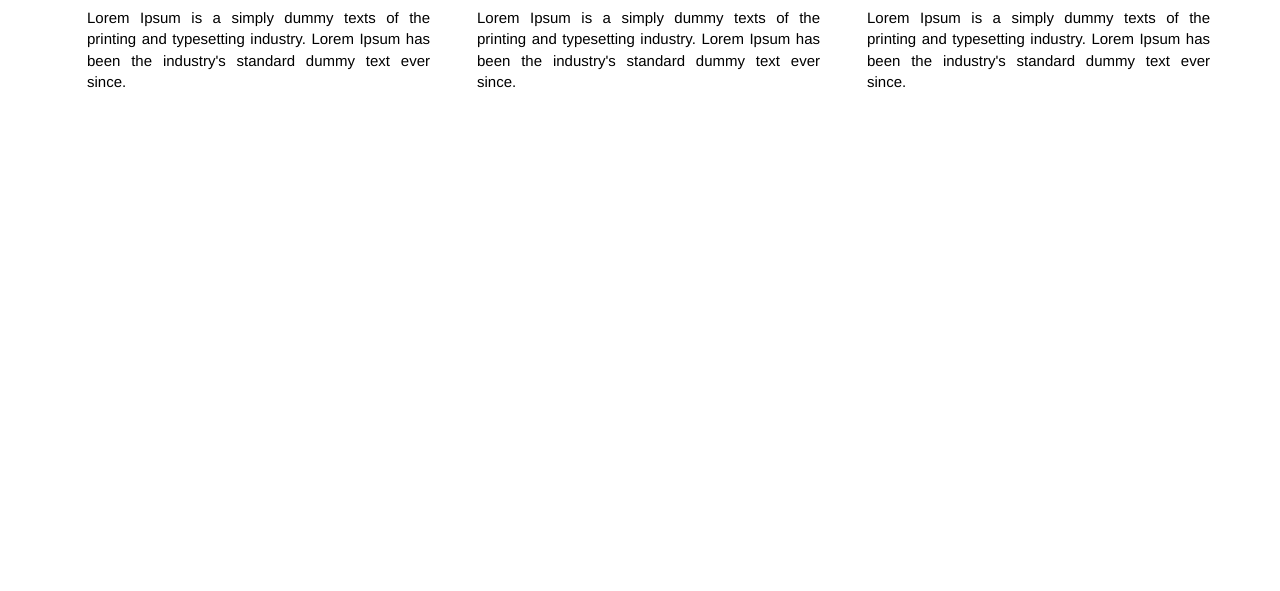
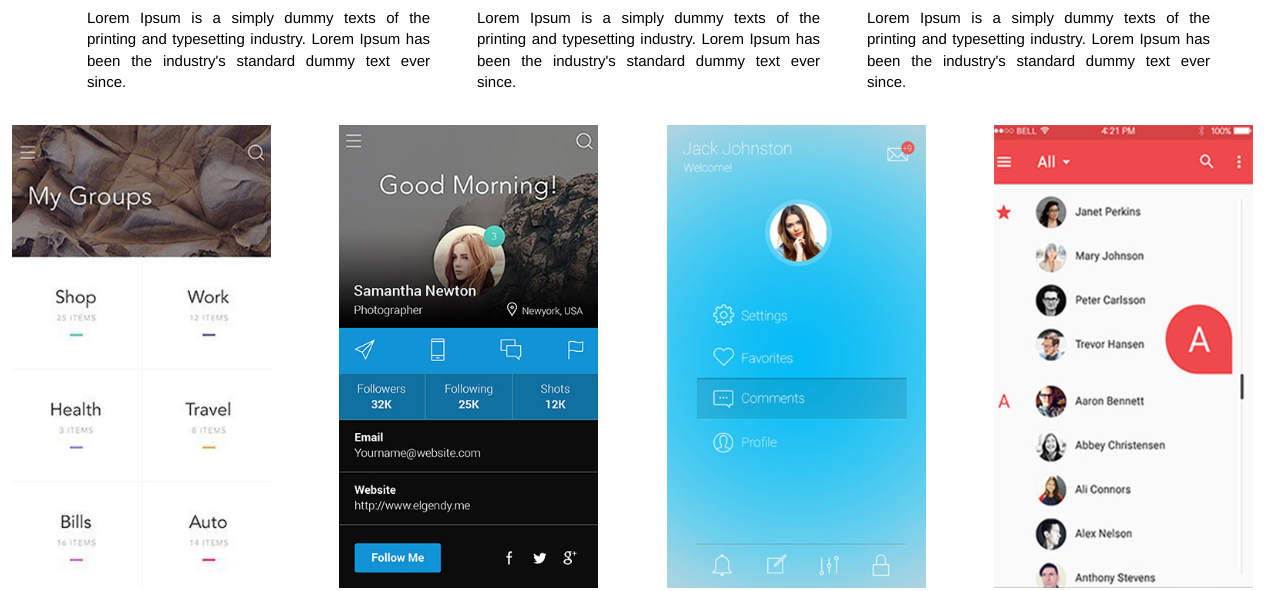
Before and after one commit to mona0204/watch, a plain HTML site: page index.html in a window 1280 px wide. Shown: the part 1558-2149 px from the top of the page. Before the commit the page ends 1680 px from the top, so only its background shows below. Drawn offline with nearby package versions, Linux system fonts and the light colour scheme.

Commit message:
modifing

```diff
--- a/css/style.css
+++ b/css/style.css
@@ -206,6 +206,13 @@ hr{
        background: rgba(0, 0, 0, 0) linear-gradient(1deg, transparent 53%, #1193d4 96%) repeat scroll 0 0;
     opacity: 0.9;
 }
+/*---------------------------------
+ screenshot
+-----------------------------------*/
+#run img{
+       width: 95%;
+        padding: 1% 4%;
+}
 
 /*---------------------------------
  media screen
@@ -253,7 +260,8 @@ hr{
     }
 
     .wave{
-        display:none;
+         height: 223px;
+        background-image: url(../images/home-two-work-mockup.png);
     }
 
     #video {
--- a/index.html
+++ b/index.html
@@ -183,6 +183,13 @@
     </div>
 </div>
 
+    <!--screenshot-->
+           <div class="row" id="run">
+                <div class="col-md-3 col-xs-12"><img src="images/screenshot-1.jpg"></div>
+                <div class="col-md-3 col-xs-12"><img src="images/screenshot-4.jpg"></div>
+                <div class="col-md-3 col-xs-12"><img src="images/screenshot-3.jpg"></div>
+                <div class="col-md-3 col-xs-12"><img src="images/screenshot-2.jpg"></div>
+        </div>
 
 
 
@@ -191,7 +198,7 @@
 
 
 <!--script -->
-
+ <script></script>
 
 
 
```
Also changed, not shown: images/home-two-work-mockup.png (added), images/screenshot-1.jpg (added), images/screenshot-2.jpg (added), images/screenshot-3.jpg (added), images/screenshot-4.jpg (added), images/screenshot-5.jpg (added), images/screenshot-6.jpg (added), images/screenshot-7.jpg (added), images/screenshot-mobile-mockup-2.png (added), images/screenshot-mobile-mockup.png (added). Lines whose indentation alone changed are shown as unchanged.
